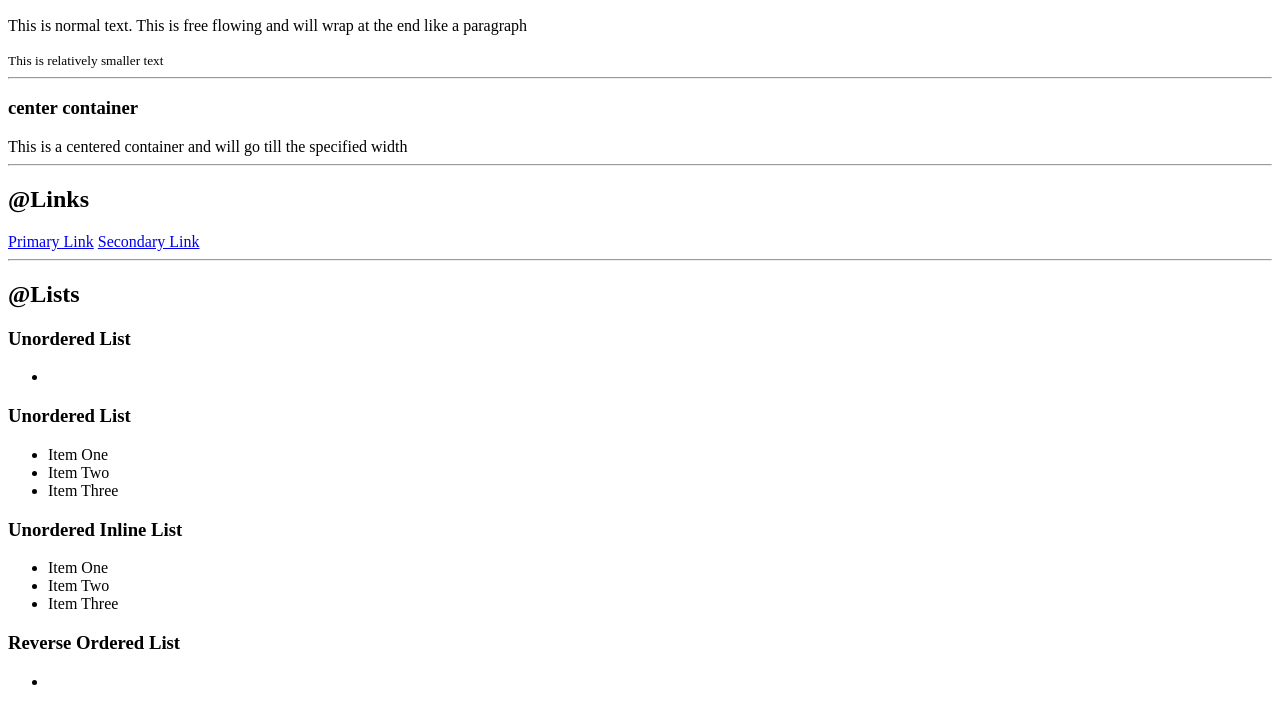
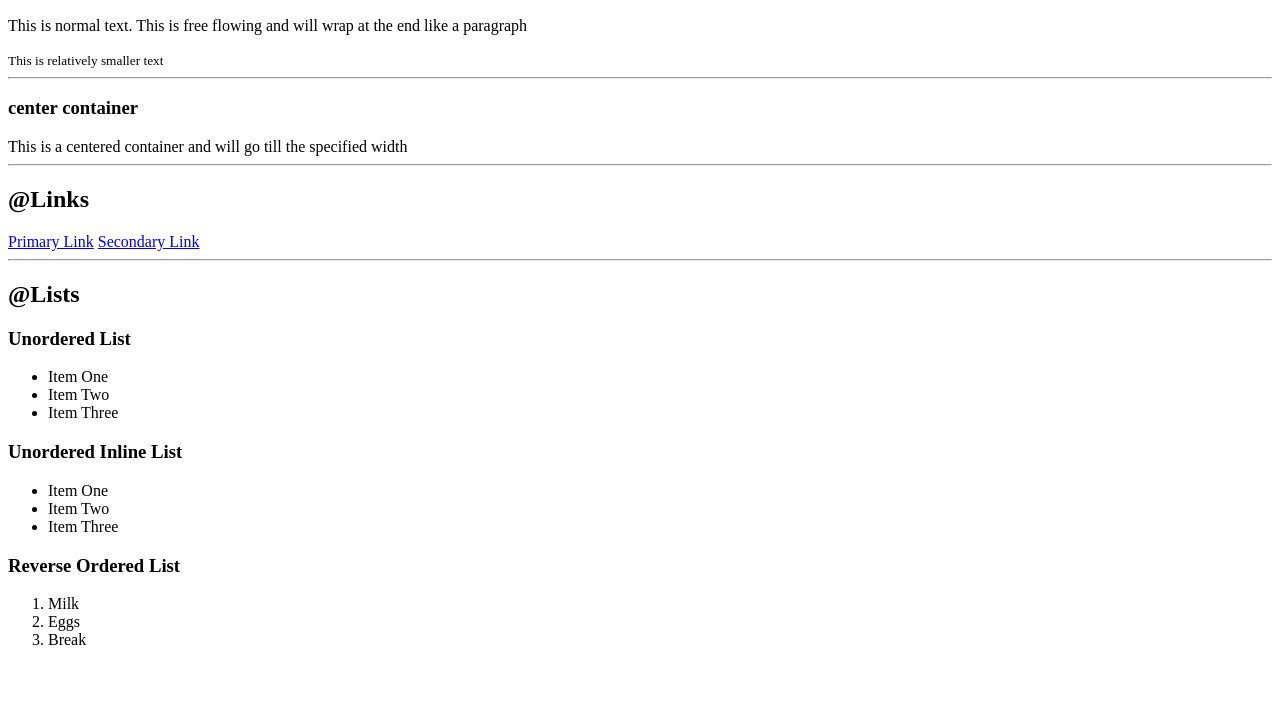
Before and after one commit to Jaidutta/Neogcamp-lesson-3-html-css, a plain HTML site: page index.html in a window 1280 px wide. Shown: the part 273-980 px from the top of the page. After the commit the page ends 938 px from the top, so only its background shows below. Drawn offline with Linux system fonts and the light colour scheme.

Commit message:
Update index.html
Fix: Modifies the ul and ol

```diff
--- a/index.html
+++ b/index.html
@@ -28,10 +28,6 @@
     <h2>@Lists</h2>
     <h3>Unordered List</h3>
     <ul>
-      <li></li>
-    </ul>
-    <h3>Unordered List</h3>
-    <ul>
       <li>Item One</li>
       <li>Item Two</li>
       <li>Item Three</li>
@@ -43,8 +39,10 @@
       <li>Item Three</li>
     </ul>
     <h3>Reverse Ordered List</h3>
-    <ul>
-      <li></li>
-    </ul>
+    <ol>
+      <li>Milk</li>
+      <li>Eggs</li>
+      <li>Break</li>
+    </ol>
   </body>
 </html>
```
